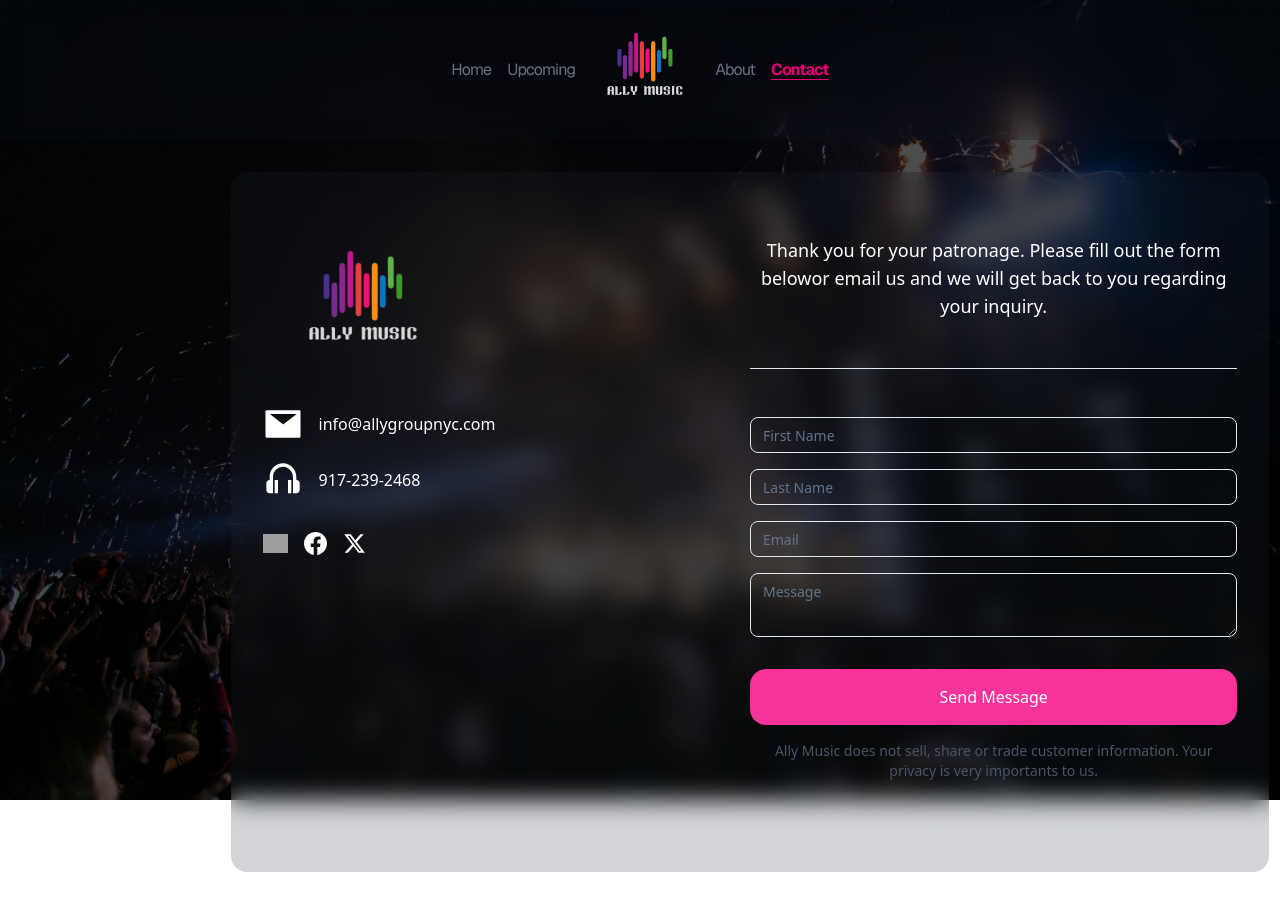
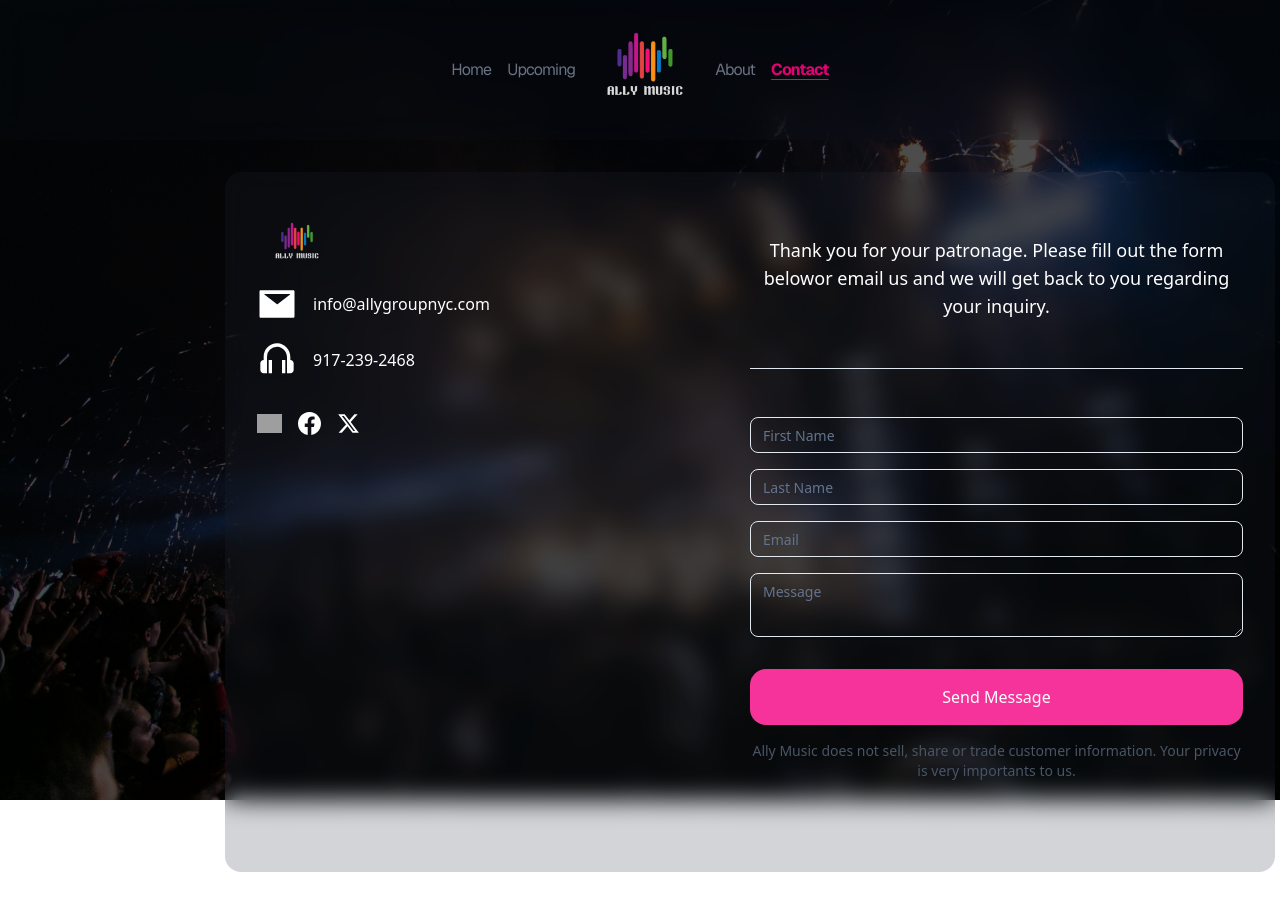
Before and after one commit to alexmortelsison/allymusic3, a Next.js app: page /contact in a window 1280 px wide. Shown: the top 910 px of the page. Before the commit the page ends 872 px from the top, so only its background shows below. Built offline with nearby package versions, Linux system fonts and the light colour scheme; grey boxes are pictures that could not be loaded.

Commit message:
updated sm screen contact page

```diff
--- a/app/contact/page.tsx
+++ b/app/contact/page.tsx
@@ -10,7 +10,7 @@ import { FaXTwitter } from "react-icons/fa6";
 export default function ContactPage() {
   return (
     <>
-      <div className="lg:flex lg:w-[1500px] lg:mx-auto flex-col text-white px-2">
+      <div className="lg:flex lg:w-[1500px] h-[100vh] lg:mx-auto flex-col text-white ">
         <div>
           <Image
             src={"/bg.jpg"}
@@ -19,10 +19,16 @@ export default function ContactPage() {
             className="-z-50 brightness-30 object-cover"
           />
         </div>
-        <div className="mt-16 lg:mt-8 max-w-7xl mx-auto h-[700px] lg:h-[700px] w-[80%] lg:w-[70%] bg-gray-800/20 backdrop-blur-md rounded-2xl">
+        <div className="mt-2 lg:mt-8 max-w-7xl mx-auto h-[500px] lg:h-[700px] w-[80%] lg:w-[70%] bg-gray-800/20 backdrop-blur-md rounded-2xl">
           <div className="lg:grid grid-cols-2 p-8">
             <div className="flex flex-col justify-center items-center md:justify-start md:items-start">
-              <Image src={"/logo.png"} alt="logo" width={200} height={200} />
+              <Image
+                src={"/logo.png"}
+                alt="logo"
+                width={200}
+                height={200}
+                className="object-cover w-20 h-20"
+              />
               <div className="hidden lg:flex items-center space-x-4">
                 <AiFillMail size={40} />
                 <p>info@allygroupnyc.com</p>
```
